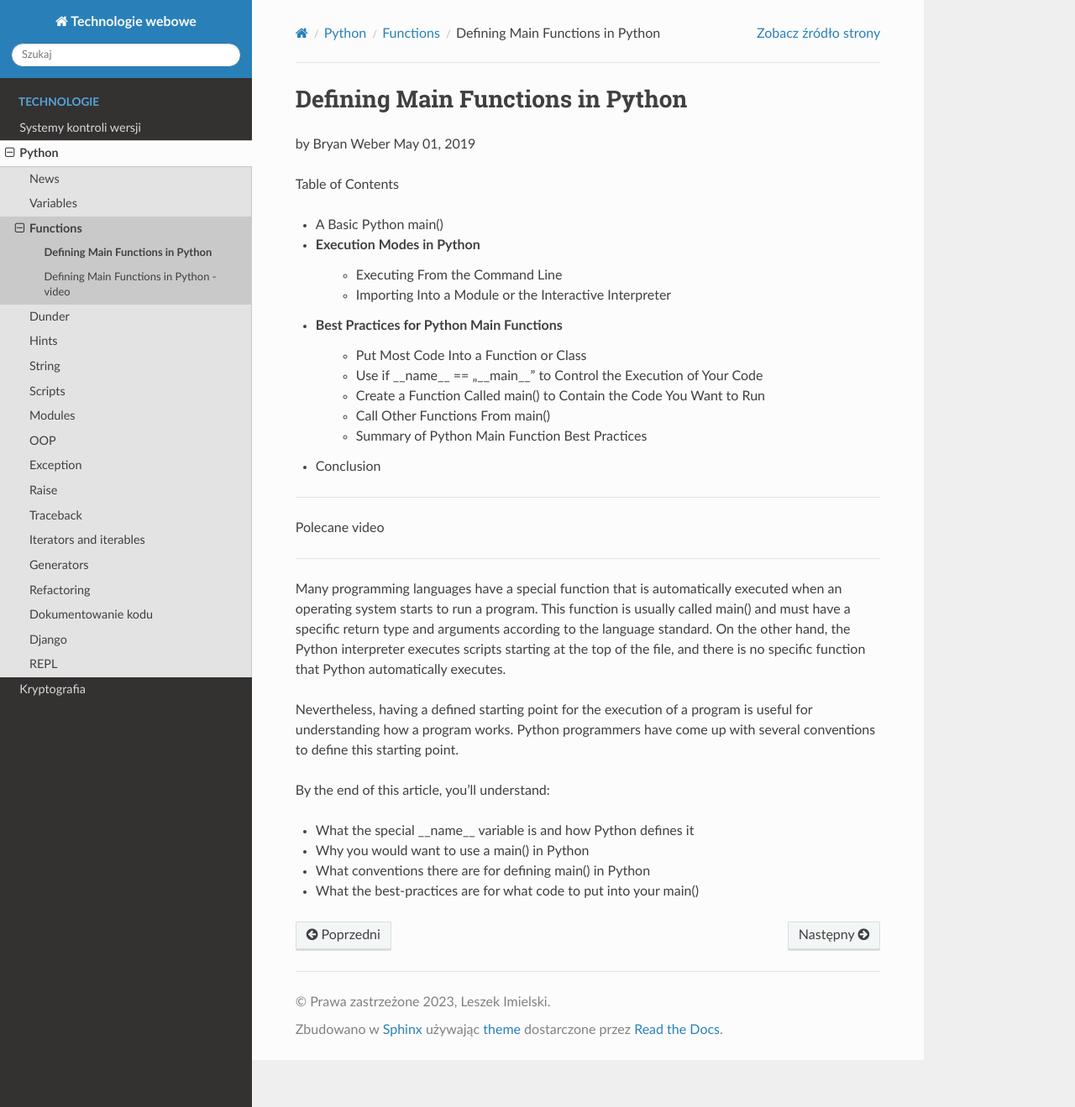
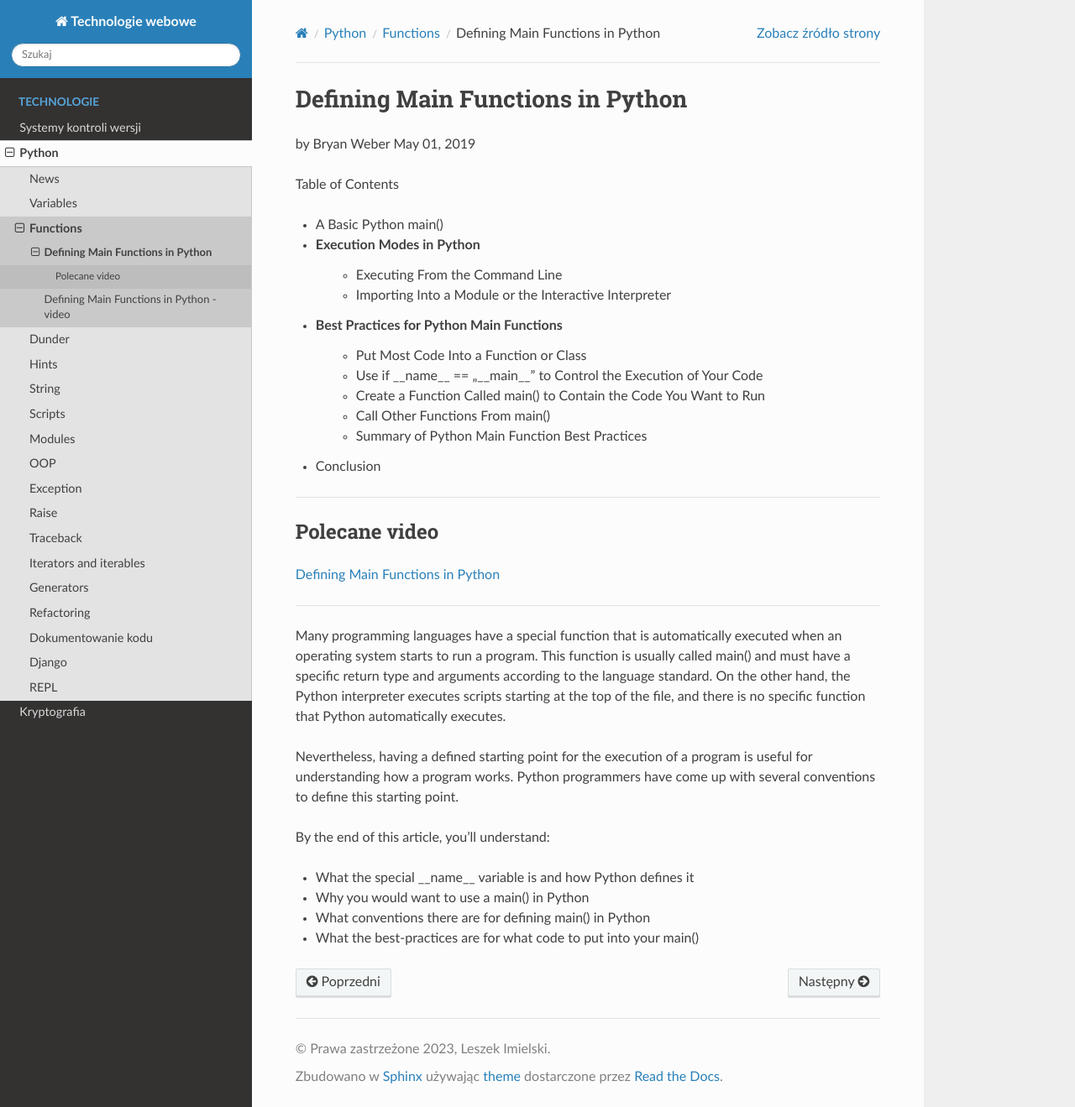
Before and after one commit to limielski/UsingSphinx, a Sphinx documentation site: the page built from docs/source/python/functions/functions0-0.rst, in a window 1280 px wide and 1319 px high. Shown: the whole window at 84% size. Built offline with Sphinx 7.4.7 and the Read the Docs theme 2.0.0, drawn with Linux system fonts in a browser that asks for light colours.

Commit message:
changed functions0-0,video

```diff
--- a/docs/source/python/functions/functions0-0-video.rst
+++ b/docs/source/python/functions/functions0-0-video.rst
@@ -1,4 +1,4 @@
-.. functions0-0-video:
+.. _functions0-0-video:
 
 Defining Main Functions in Python - video
 =========================================
--- a/docs/source/python/functions/functions0-0.rst
+++ b/docs/source/python/functions/functions0-0.rst
@@ -20,6 +20,9 @@ Table of Contents
 ----
 
 Polecane video
+--------------
+
+:ref:`Defining Main Functions in Python <functions0-0-video>`
 
 ----
 
```
